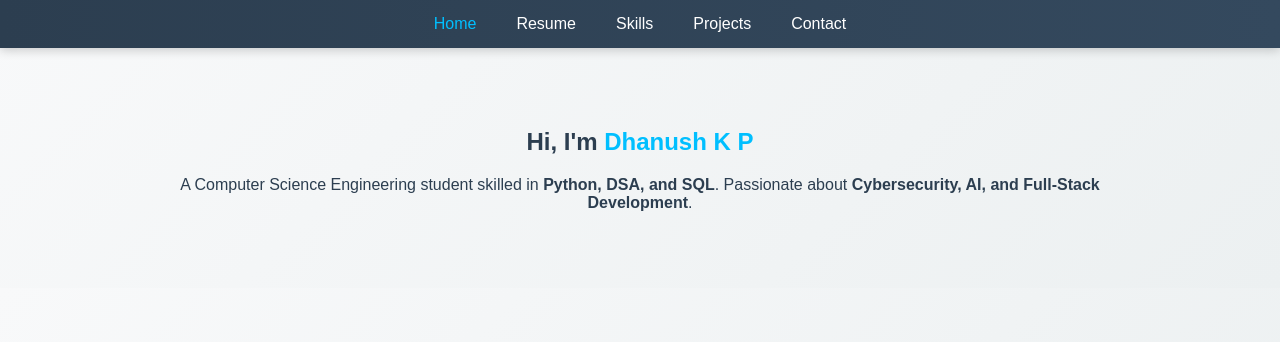
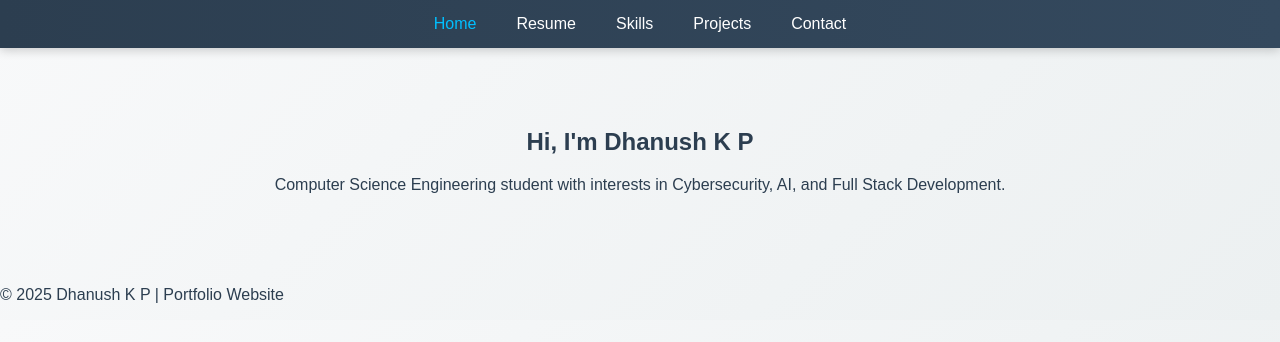
Before and after one commit to dhanushk300/dhanushkp400.github.io, a plain HTML site: page index.html in a window 1280 px wide. Drawn offline with nearby package versions, Linux system fonts and the light colour scheme.

Commit message:
Update index.html

```diff
--- a/index.html
+++ b/index.html
@@ -17,11 +17,14 @@
     </ul>
   </nav>
 
-  <section id="about">
-    <h1>Hi, I'm <span style="color:#00bfff;">Dhanush K P</span></h1>
-    <p>A Computer Science Engineering student skilled in <b>Python, DSA, and SQL</b>.
-       Passionate about <b>Cybersecurity, AI, and Full-Stack Development</b>.</p>
+  <section id="home">
+    <h1>Hi, I'm Dhanush K P</h1>
+    <p>Computer Science Engineering student with interests in Cybersecurity, AI, and Full Stack Development.</p>
   </section>
+
+  <footer>
+    <p>© 2025 Dhanush K P | Portfolio Website</p>
+  </footer>
 
   <script src="https://code.jquery.com/jquery-3.6.0.min.js"></script>
   <script src="script.js"></script>
```
